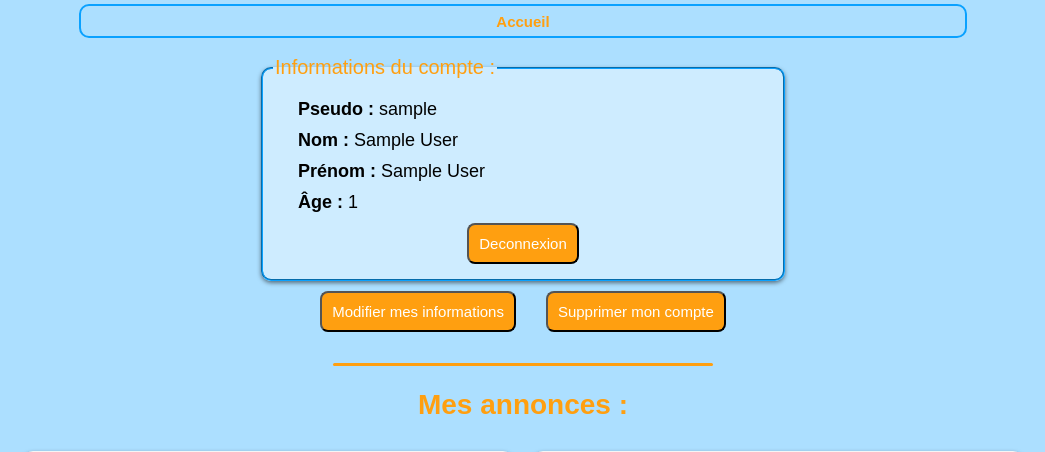
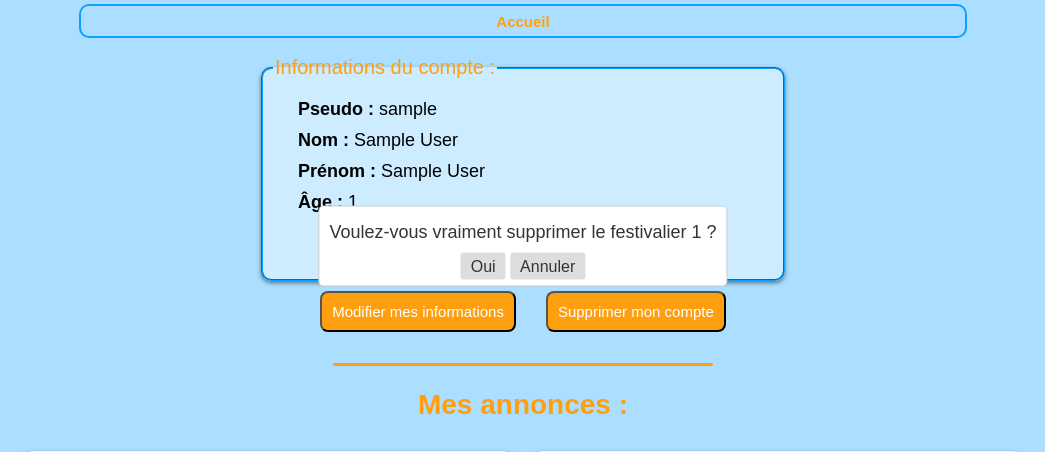
Before and after one commit to evanchr/festivoiturage, a PHP site: the page made by membre.php in a window 1280 px wide. Shown: the part 154-606 px from the top of the page, without its empty margins (117-1162 px from the left). Run offline with PHP 8.4, Linux system fonts and the light colour scheme; the visitor is signed in with stand-in values (Sample User, id 1); tables that the repository leaves empty or names only in its code hold one stand-in row (values such as "Sample post"); data that the repository does not hold is empty.

Commit message:
suppression festivalier

```diff
--- a/AdminFestivaliers.php
+++ b/AdminFestivaliers.php
@@ -43,7 +43,7 @@
                 <?php
                 if (isset($_GET['erreur'])) {
                     if ($_GET['erreur'] == 1) {
-                        echo '<i>Ce festival n\'existe pas donc vous ne pouvez pas le supprimer.</i>'; //impossible en théorie
+                        echo '<i>Ce festivalier n\'existe pas donc vous ne pouvez pas le supprimer.</i>'; //impossible en théorie
                     } else if ($_GET['erreur'] == 2) {
                         echo '<i>La suppression a échoué pour une raison inconnue.</i>';
                     }
@@ -51,7 +51,7 @@
                 if (isset($_GET['supp'])) { //message de confirmation de la suppression du festival
                     echo "<div id='idBox' class='messageBox'>
                             <div class='messageBoxContent'>
-                                <p class='messageText'>Le festival " . $_GET['supp'] . " a bien été supprimé.</p>
+                                <p class='messageText'>Le festivalier " . $_GET['supp'] . " a bien été supprimé.</p>
                                 <button onclick='closeBox()'>Fermer</button>
                             </div>
                         </div>";
--- a/membre.php
+++ b/membre.php
@@ -57,6 +57,10 @@ if (!isset($_SESSION['pseudo'])) {
 				echo '<i>Vous ne pouvez pas supprimer un compte administrateur.</i>';
 			} else if ($_GET['erreur'] == 3) {
 				echo '<i>La suppression a échoué pour une raison inconnue.</i>';
+			} else if ($_GET['erreur'] == 4) {
+				echo '<i>Ce festivalier n\'existe pas donc vous ne pouvez pas le supprimer.</i>'; //impossible en théorie
+			} else if ($_GET['erreur'] == 5) {
+				echo '<i>La suppression a échoué pour une raison inconnue.</i>';
 			}
 		}
 		if (isset($_GET['update'])) {
@@ -66,6 +70,21 @@ if (!isset($_SESSION['pseudo'])) {
 						<button class='close-button' onclick='closeBox()'>Fermer</button>
 					</div>
 				</div>";
+		}
+		if (isset($_GET['supp'])) { //message de confirmation de la suppression du festival
+			echo "<div id='idBox' class='messageBox'>
+					<div class='messageBoxContent'>
+						<p class='messageText'>L'annonce " . $_GET['supp'] . " a bien été supprimé.</p>
+						<button onclick='closeBox()'>Fermer</button>
+					</div>
+				</div>";
+		}
+		if (isset($_GET['confirmer'])){
+			echo "<div class='messageBoxContent'>
+			<p class='messageText'>Voulez-vous vraiment supprimer le festivalier ".$_GET['confirmer']." ?</p>
+			<a href='ValidationSuppressionFestivalier.php?id=".$_GET['confirmer']."&confirmer=oui&membre=oui'>Oui</a>
+			<a href='Membre.php'>Annuler</a>
+		  </div>";
 		}
 		?>
 	</fieldset>
@@ -97,7 +116,7 @@ if (!isset($_SESSION['pseudo'])) {
 			echo "<p><b>Détails de l'annonce : </b>" . $vehicule['description'] . "</p><br>";
 			echo "<div class='boutonsannonce'>";
 			echo "<a href='ValidationModificationVehicule.php'><input class='envoi' type='submit' value='Modifier'></a>";
-			echo "<a href='ValidationSuppressionVehicule.php'><input class='envoi' type='submit' value='Supprimer'></a>";
+			echo "<a href='ValidationSuppressionVehicule.php?id=".$vehicule['id']."'><input class='envoi' type='submit' value='Supprimer'></a>";
 			echo "</div>";
 			echo "</div>";
 			echo "</div>";
@@ -118,7 +137,7 @@ if (!isset($_SESSION['pseudo'])) {
             echo "<p><b>Détails de l'annonce : </b>" . $festivalier['description'] . "</p>";
 			echo "<div class='boutonsannonce'>";
 			echo "<a href='ValidationModificationFestivalier.php'><input class='envoi' type='submit' value='Modifier'></a>";
-			echo "<a href='ValidationSuppressionFestivalier.php'><input class='envoi' type='submit' value='Supprimer'></a>";
+			echo "<a href='ValidationSuppressionFestivalier.php?id=".$festivalier['id']."&membre=oui'><input class='envoi' type='submit' value='Supprimer'></a>";
 			echo "</div>";
             echo "</div>";
             echo "</div>";
```
Also changed, not shown: ValidationSuppressionFestivalier.php (+30 -9 lines).
